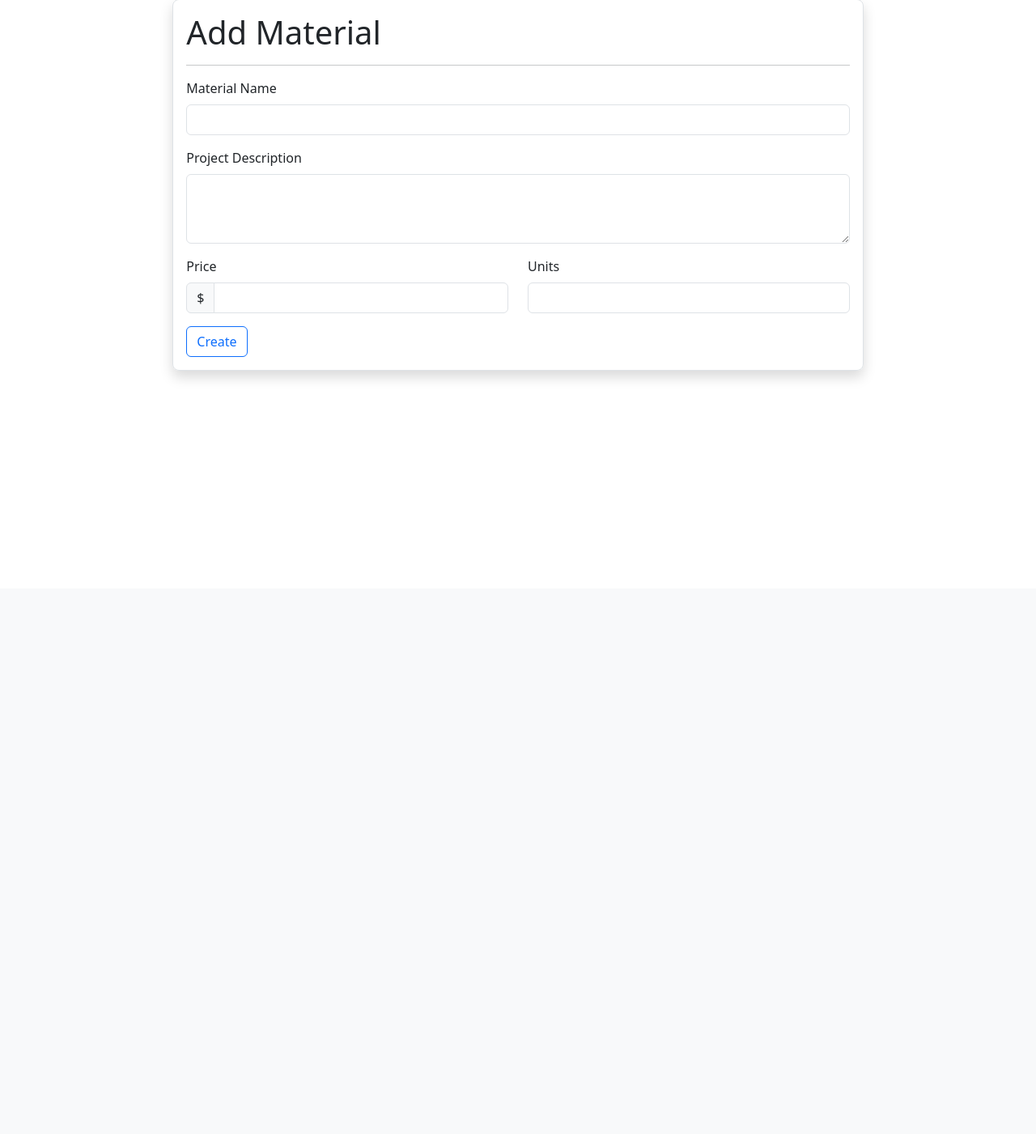
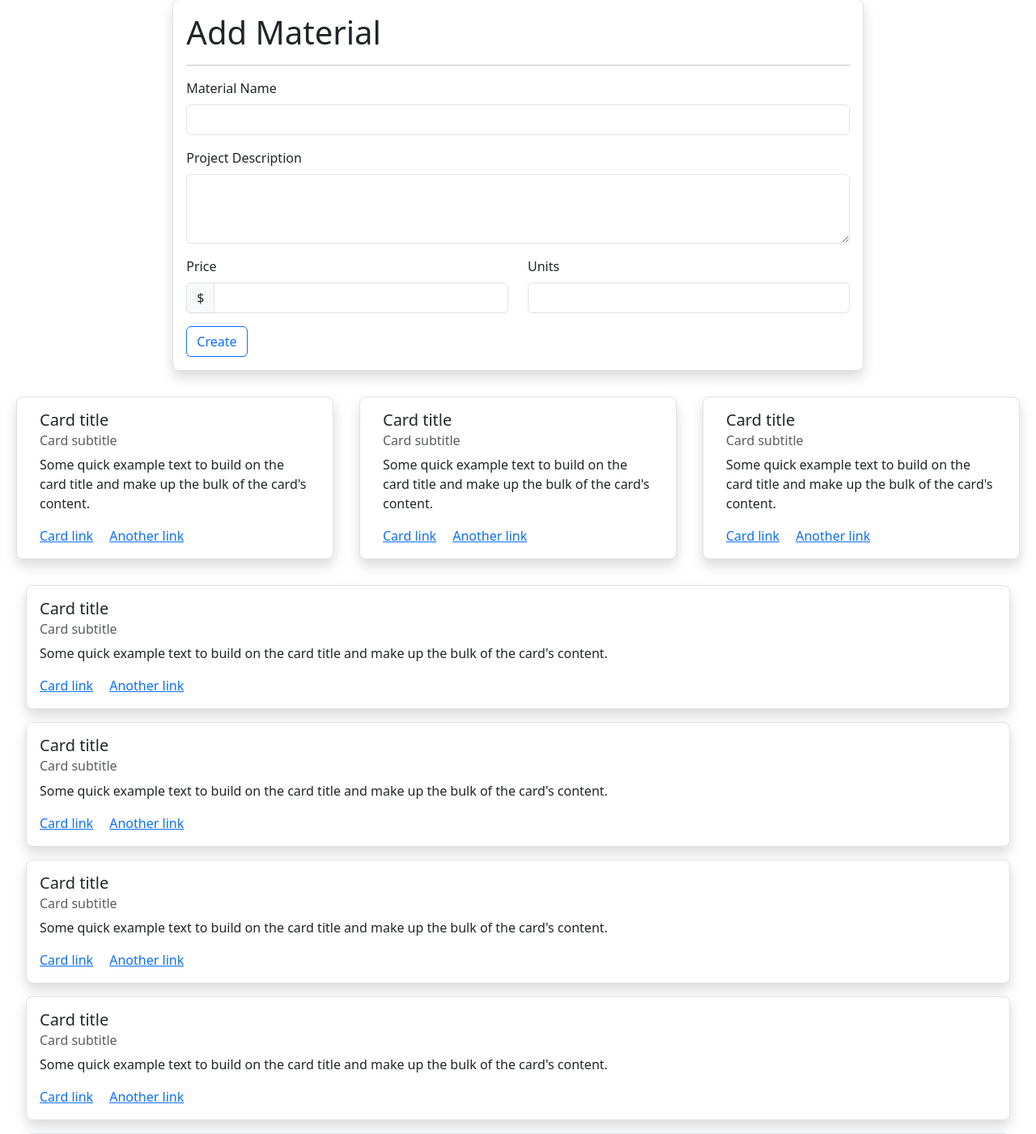
Before and after one commit to FernandoBorea/projectcalcpro, a Django app: page /materials in a window 1280 px wide. Shown: the part 73-1474 px from the top of the page at 81% size. Before the commit the page ends 540 px from the top, so only its background shows below. Run offline with Django 4.2, Linux system fonts and the light colour scheme; the visitor is signed in with stand-in values (Sample User, id 1).

Commit message:
-Started to create template for material display layout

```diff
--- a/projectcalculator/templates/projectcalculator/materials.html
+++ b/projectcalculator/templates/projectcalculator/materials.html
@@ -44,4 +44,94 @@
         </form>
     </div>
 
+    <div class="m-3 materials-card-container">
+
+        <div class="row">
+            <div class="material-card-container card shadow border border-1 rounded-3 m-3 col">
+                <div class="card-body">
+                    <h5 class="card-title">Card title</h5>
+                    <h6 class="card-subtitle mb-2 text-body-secondary">Card subtitle</h6>
+                    <p class="card-text">Some quick example text to build on the card title and make up the bulk of the card's content.</p>
+                    <a href="#" class="card-link">Card link</a>
+                    <a href="#" class="card-link">Another link</a>
+                  </div>
+            </div>
+            <div class="material-card-container card shadow border border-1 rounded-3 m-3 col">
+                <div class="card-body">
+                    <h5 class="card-title">Card title</h5>
+                    <h6 class="card-subtitle mb-2 text-body-secondary">Card subtitle</h6>
+                    <p class="card-text">Some quick example text to build on the card title and make up the bulk of the card's content.</p>
+                    <a href="#" class="card-link">Card link</a>
+                    <a href="#" class="card-link">Another link</a>
+                  </div>
+            </div>
+            <div class="material-card-container card shadow border border-1 rounded-3 m-3 col">
+                <div class="card-body">
+                    <h5 class="card-title">Card title</h5>
+                    <h6 class="card-subtitle mb-2 text-body-secondary">Card subtitle</h6>
+                    <p class="card-text">Some quick example text to build on the card title and make up the bulk of the card's content.</p>
+                    <a href="#" class="card-link">Card link</a>
+                    <a href="#" class="card-link">Another link</a>
+                  </div>
+            </div>
+        </div>
+
+        <div class="material-card-container card shadow border border-1 rounded-3 m-3">
+            <div class="card-body">
+                <h5 class="card-title">Card title</h5>
+                <h6 class="card-subtitle mb-2 text-body-secondary">Card subtitle</h6>
+                <p class="card-text">Some quick example text to build on the card title and make up the bulk of the card's content.</p>
+                <a href="#" class="card-link">Card link</a>
+                <a href="#" class="card-link">Another link</a>
+              </div>
+        </div>
+        <div class="material-card-container card shadow border border-1 rounded-3 m-3">
+            <div class="card-body">
+                <h5 class="card-title">Card title</h5>
+                <h6 class="card-subtitle mb-2 text-body-secondary">Card subtitle</h6>
+                <p class="card-text">Some quick example text to build on the card title and make up the bulk of the card's content.</p>
+                <a href="#" class="card-link">Card link</a>
+                <a href="#" class="card-link">Another link</a>
+              </div>
+
+        </div>
+        <div class="material-card-container card shadow border border-1 rounded-3 m-3">
+            <div class="card-body">
+                <h5 class="card-title">Card title</h5>
+                <h6 class="card-subtitle mb-2 text-body-secondary">Card subtitle</h6>
+                <p class="card-text">Some quick example text to build on the card title and make up the bulk of the card's content.</p>
+                <a href="#" class="card-link">Card link</a>
+                <a href="#" class="card-link">Another link</a>
+              </div>
+
+        </div>
+        <div class="material-card-container card shadow border border-1 rounded-3 m-3">
+            <div class="card-body">
+                <h5 class="card-title">Card title</h5>
+                <h6 class="card-subtitle mb-2 text-body-secondary">Card subtitle</h6>
+                <p class="card-text">Some quick example text to build on the card title and make up the bulk of the card's content.</p>
+                <a href="#" class="card-link">Card link</a>
+                <a href="#" class="card-link">Another link</a>
+              </div>
+        </div>
+        <div class="material-card-container card shadow border border-1 rounded-3 m-3">
+            <div class="card-body">
+                <h5 class="card-title">Card title</h5>
+                <h6 class="card-subtitle mb-2 text-body-secondary">Card subtitle</h6>
+                <p class="card-text">Some quick example text to build on the card title and make up the bulk of the card's content.</p>
+                <a href="#" class="card-link">Card link</a>
+                <a href="#" class="card-link">Another link</a>
+              </div>
+        </div>
+        <div class="material-card-container card shadow border border-1 rounded-3 m-3">
+            <div class="card-body">
+                <h5 class="card-title">Card title</h5>
+                <h6 class="card-subtitle mb-2 text-body-secondary">Card subtitle</h6>
+                <p class="card-text">Some quick example text to build on the card title and make up the bulk of the card's content.</p>
+                <a href="#" class="card-link">Card link</a>
+                <a href="#" class="card-link">Another link</a>
+              </div>
+        </div>
+    </div>
+
 {% endblock %}
```
